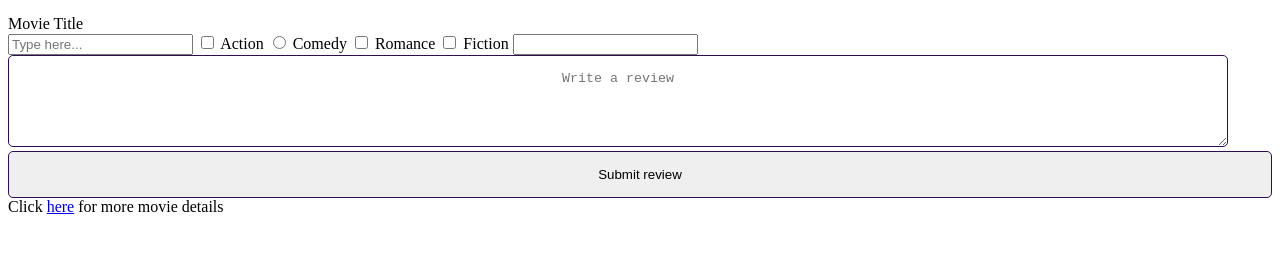
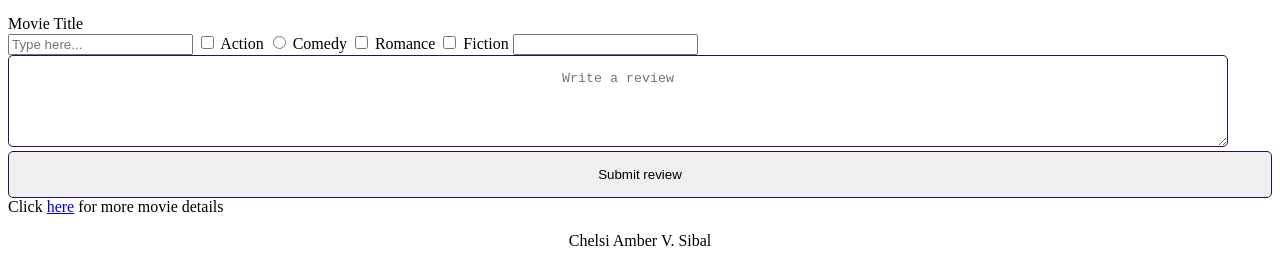
Before and after one commit to casibal-1130/FV_ICT9_Q1DRILL2_SIBAL_CHELSI, a plain HTML site: page index.html in a window 1280 px wide. Shown: the part 791-1057 px from the top of the page. Before the commit the page ends 1015 px from the top, so only its background shows below. Drawn offline with Linux system fonts and the light colour scheme.

Commit message:
Update index.html

```diff
--- a/index.html
+++ b/index.html
@@ -103,6 +103,9 @@
        <br>
        Click <a href="https://www.imdb.com/title/tt4574334/" target="_blank">here</a> for more movie details
    </section>
-    </form>
+
+        <p>Chelsi Amber V. Sibal</p>
+
+        </form>
 </body>
 </html>
```
